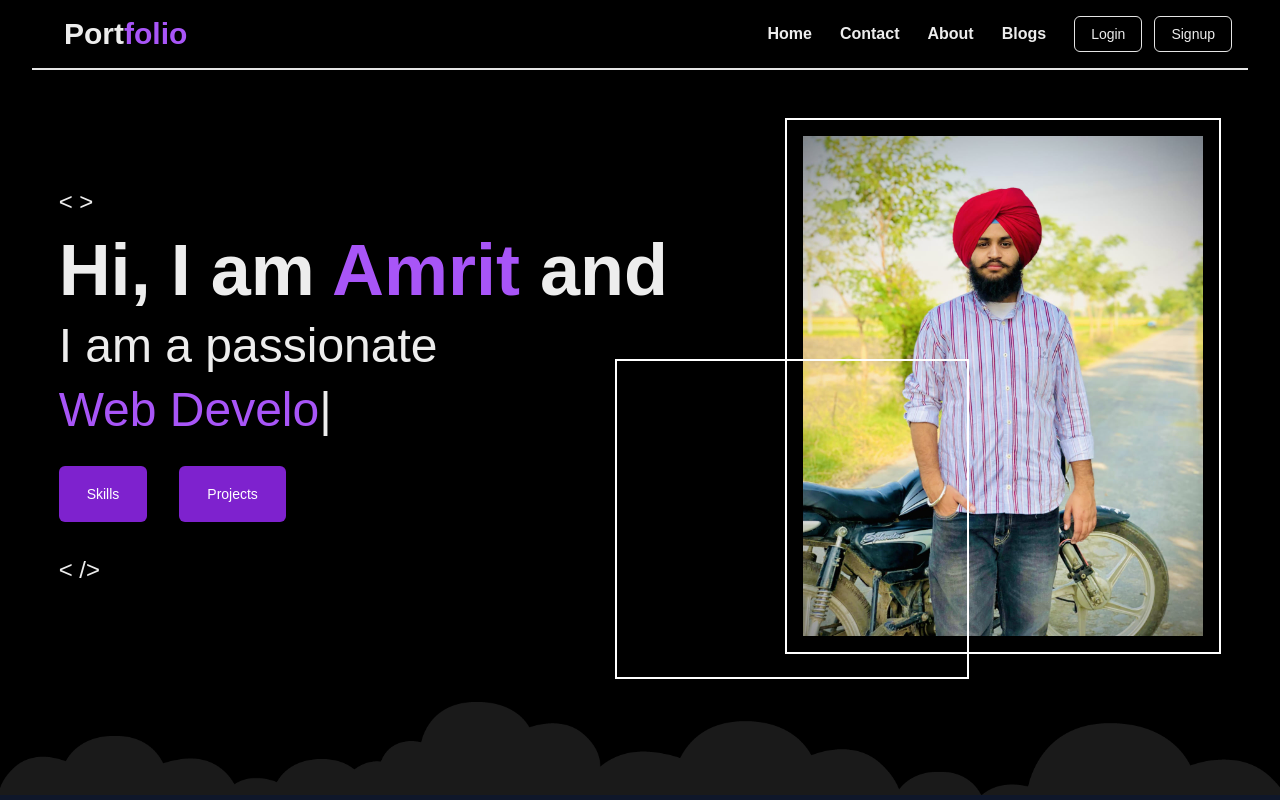
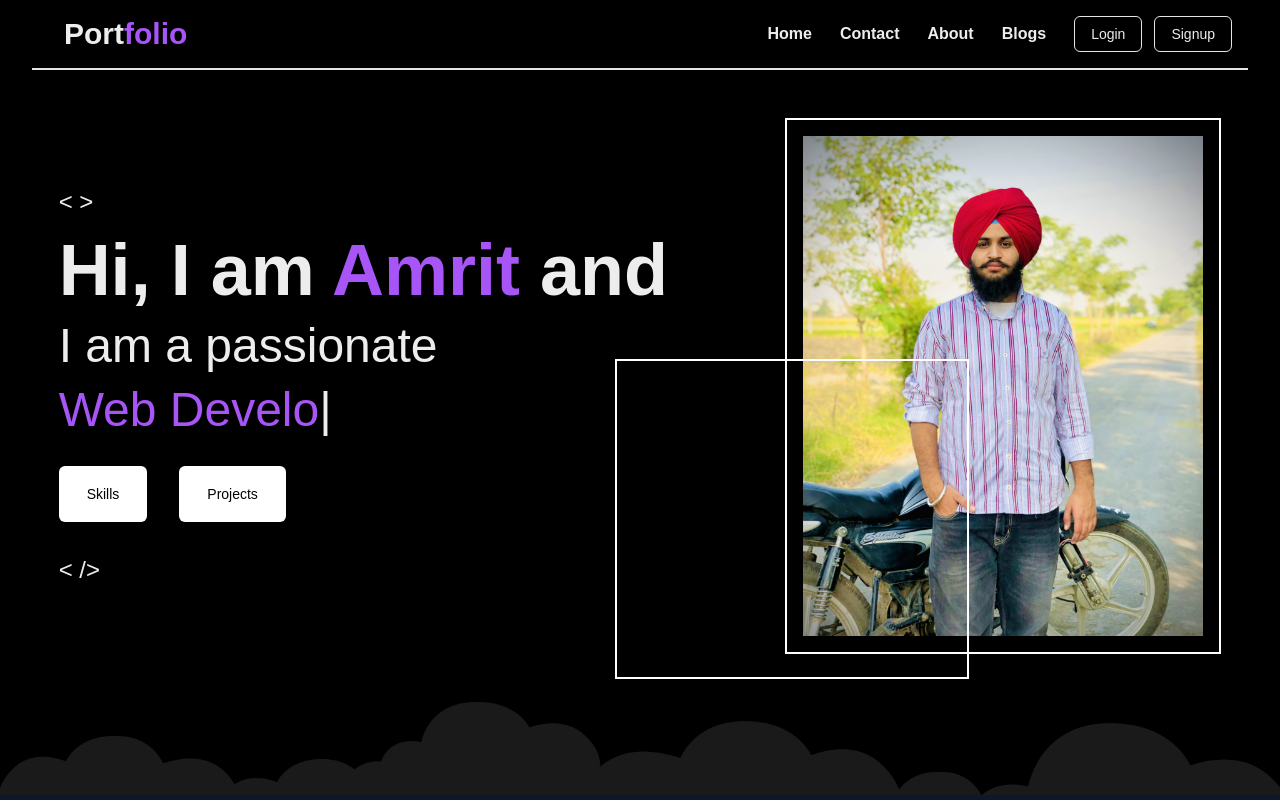
Before and after one commit to Amrit1100/Portfolio, a Next.js app: page / in a window 1280 px wide. Shown: the top 800 px of the page. Built offline with nearby package versions, Linux system fonts and the light colour scheme.

Commit message:
Updated index.js

```diff
--- a/pages/_app.js
+++ b/pages/_app.js
@@ -8,6 +8,7 @@ import Head from 'next/head';
 export default function App({ Component, pageProps }) {
   const [login, Setlogin] = useState(false)
   const [userdetails, Setuserdetails] = useState(false)
+  const [color, Setcolor] = useState("purple")
 
   return <>
      <Head>
--- a/pages/index.js
+++ b/pages/index.js
@@ -80,16 +80,18 @@ export default function Home() {
       <p className="xl:text-5xl text-3xl my-4">I am a passionate </p>
       <p className="xl:text-5xl text-3xl my-4"><span className="text-purple-500" ref={el}></span></p>
       <div className="flex gap-8 my-8">
-        <Link href={"/#skills"}><div><Button className = "text-white p-7 transition-all bg-purple-700 hover:bg-purple-600">Skills</Button></div></Link>
-        <Link href={"https://github.com/Amrit1100"}  target="_blank"><div><Button className = "text-white p-7 transition-all bg-purple-700 hover:bg-purple-600">Projects</Button></div></Link>
+        <Link href={"/#skills"}><div><Button className = "text-black p-7 transition-all bg-white hover:bg-purple-700 hover:text-white">Skills</Button></div></Link>
+        <Link href={"https://github.com/Amrit1100"}  target="_blank"><div><Button className = "text-black p-7 transition-all bg-white hover:bg-purple-700 hover:text-white">Projects</Button></div></Link>
       </div>
       <h2 className="text-white=600 text-2xl my-4">&lt; /&gt;</h2>
       </div>
+
     <div data-aos="fade-up"
-     data-aos-duration="3000" className='p-4 border-2 border-white relative'>
+     data-aos-duration="3000" className='p-4 relative bg-black border-2 border-white'>
       <img src="/imageTwo.jpeg" alt="" className="xl:w-[400px] w-[200px] lg:w-[300px]"/>
       <div className='h-[60%] w-[82%] border-2 border-white absolute bottom-[-5%] left-[-40%]'></div>
     </div>
+
     </section>
     <div>
  <img src="/cloud.png" alt="" className='opacity-10'/>
```
